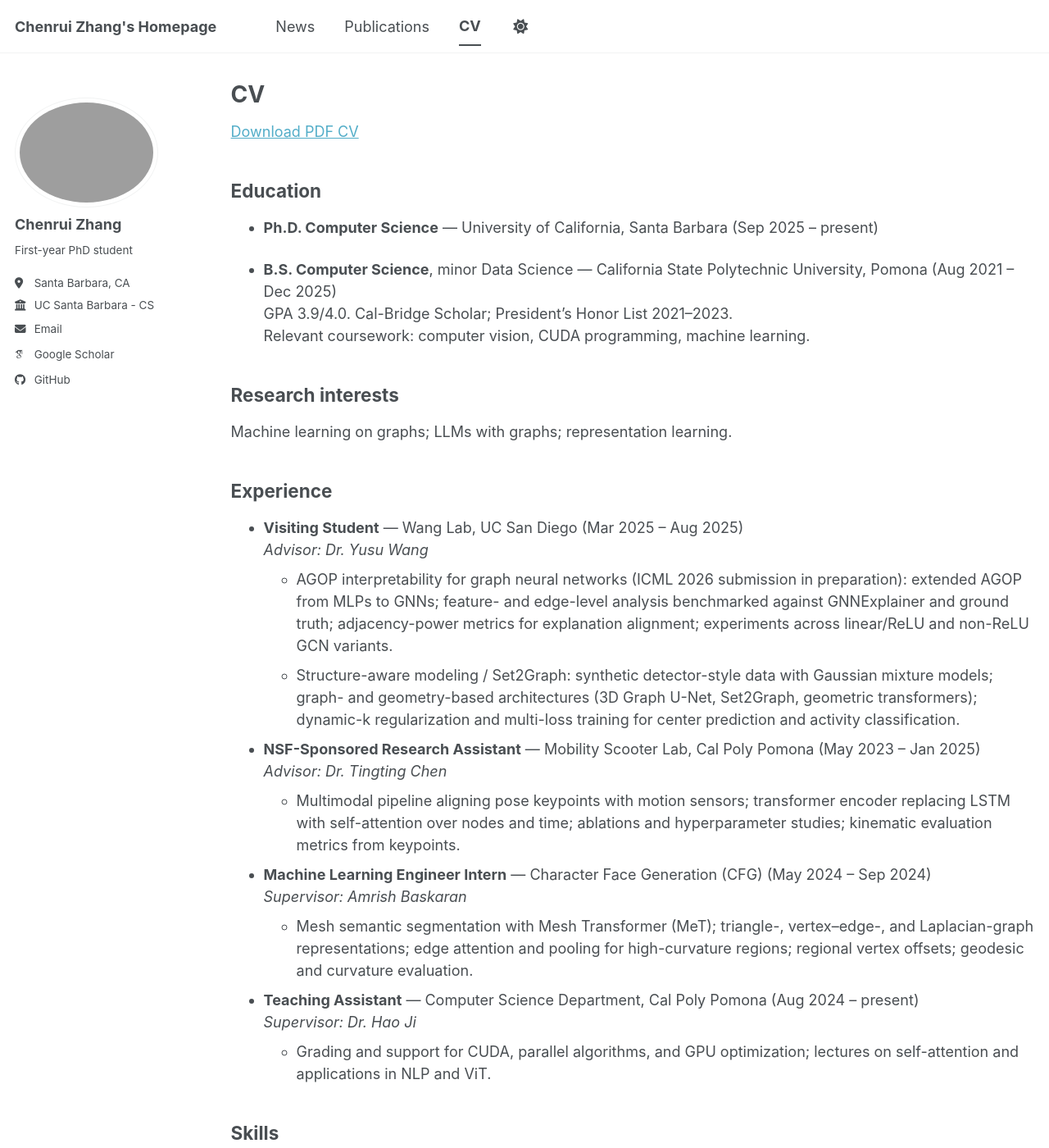
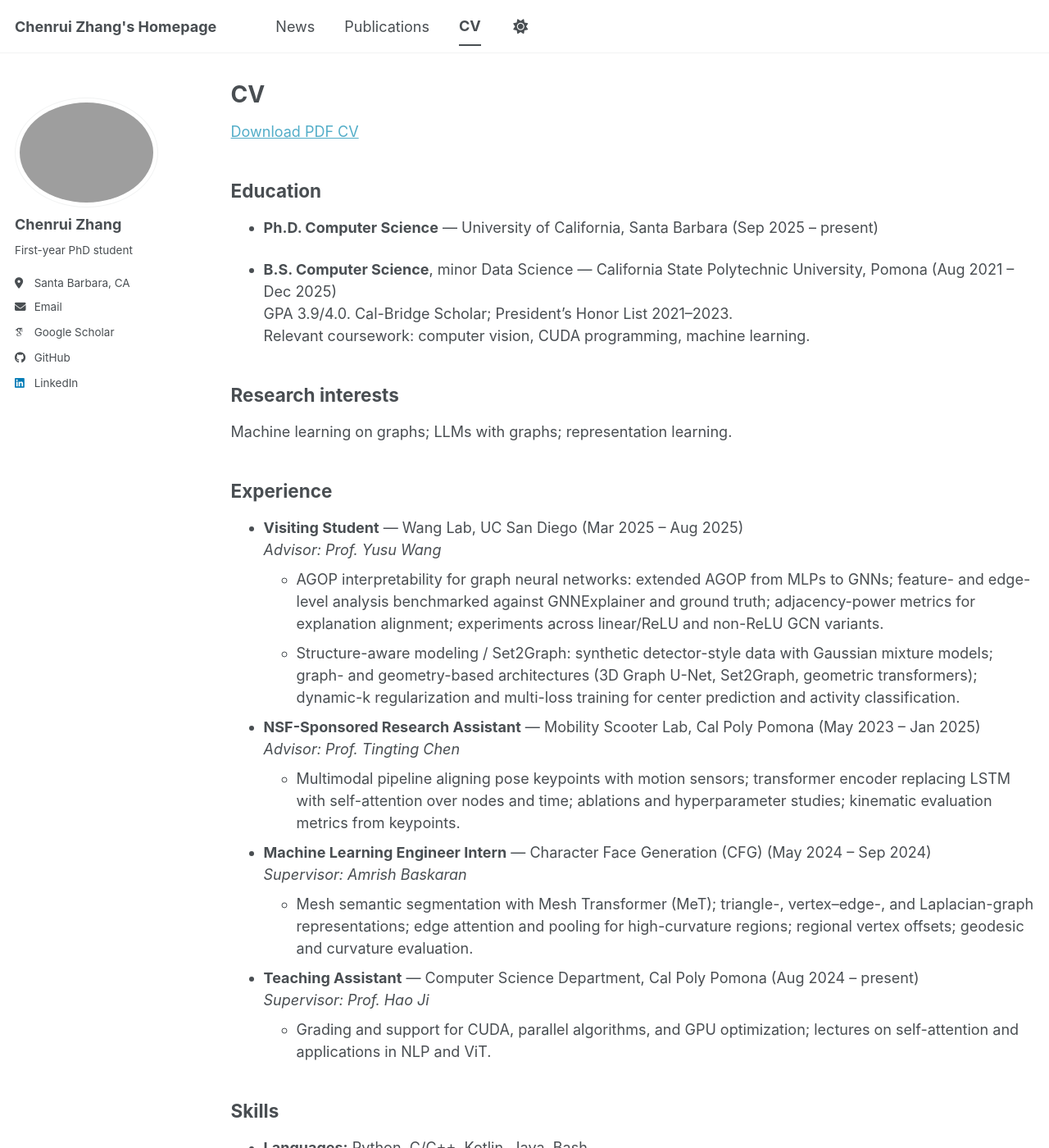
Before and after one commit to Zhang-Chenrui/zhang-chenrui.github.io, a Jekyll site: the page built from _pages/cv.md, in a window 1280 px wide and 1400 px high. Shown: the whole window at 82% size. Built offline with Jekyll 4.4.1, drawn with Linux system fonts in a browser that asks for light colours; some web fonts are replaced; a script bundle is joined from its source files by our own code; library files that are not in the unit come from our copies.

```diff
--- a/_config.yml
+++ b/_config.yml
@@ -27,7 +27,7 @@ author:
   pronouns         : # example: "she/her"
   bio              : "First-year PhD student"
   location         : "Santa Barbara, CA"
-  employer         : "UC Santa Barbara - CS"
+  employer         :
   uri              : # URL
   email            : "chenrui151129@outlook.com"
 
@@ -65,7 +65,7 @@ author:
   keybase          : # Username
   instagram        : # Username
   lastfm           : # Username
-  linkedin         : # Username
+  linkedin         : "chenrui-zhang-79b86a25b"
   mastodon         : # URL
   medium           : # URL
   pinterest        : # Username
--- a/_data/cv.json
+++ b/_data/cv.json
@@ -32,7 +32,7 @@
       "website": "",
       "startDate": "2025-03-01",
       "endDate": "2025-08-01",
-      "summary": "AGOP interpretability for GNNs; structure-aware modeling and Set2Graph-style pipelines (advisor: Yusu Wang)."
+      "summary": "AGOP interpretability for GNNs; structure-aware modeling and Set2Graph-style pipelines (advisor: Prof. Yusu Wang)."
     },
     {
       "company": "Cal Poly Pomona — Mobility Scooter Lab",
@@ -40,7 +40,7 @@
       "website": "",
       "startDate": "2023-05-01",
       "endDate": "2025-01-01",
-      "summary": "Multimodal pose and motion modeling for mobility analysis (advisor: Tingting Chen)."
+      "summary": "Multimodal pose and motion modeling for mobility analysis (advisor: Prof. Tingting Chen)."
     },
     {
       "company": "Character Face Generation (CFG)",
--- a/_pages/cv.md
+++ b/_pages/cv.md
@@ -26,12 +26,12 @@ Machine learning on graphs; LLMs with graphs; representation learning.
 ## Experience
 
 * **Visiting Student** — Wang Lab, UC San Diego (Mar 2025 – Aug 2025)
-  *Advisor: Dr. Yusu Wang*
-  - AGOP interpretability for graph neural networks (ICML 2026 submission in preparation): extended AGOP from MLPs to GNNs; feature- and edge-level analysis benchmarked against GNNExplainer and ground truth; adjacency-power metrics for explanation alignment; experiments across linear/ReLU and non-ReLU GCN variants.
+  *Advisor: Prof. Yusu Wang*
+  - AGOP interpretability for graph neural networks: extended AGOP from MLPs to GNNs; feature- and edge-level analysis benchmarked against GNNExplainer and ground truth; adjacency-power metrics for explanation alignment; experiments across linear/ReLU and non-ReLU GCN variants.
   - Structure-aware modeling / Set2Graph: synthetic detector-style data with Gaussian mixture models; graph- and geometry-based architectures (3D Graph U-Net, Set2Graph, geometric transformers); dynamic-k regularization and multi-loss training for center prediction and activity classification.
 
 * **NSF-Sponsored Research Assistant** — Mobility Scooter Lab, Cal Poly Pomona (May 2023 – Jan 2025)
-  *Advisor: Dr. Tingting Chen*
+  *Advisor: Prof. Tingting Chen*
   - Multimodal pipeline aligning pose keypoints with motion sensors; transformer encoder replacing LSTM with self-attention over nodes and time; ablations and hyperparameter studies; kinematic evaluation metrics from keypoints.
 
 * **Machine Learning Engineer Intern** — Character Face Generation (CFG) (May 2024 – Sep 2024)
@@ -39,7 +39,7 @@ Machine learning on graphs; LLMs with graphs; representation learning.
   - Mesh semantic segmentation with Mesh Transformer (MeT); triangle-, vertex–edge-, and Laplacian-graph representations; edge attention and pooling for high-curvature regions; regional vertex offsets; geodesic and curvature evaluation.
 
 * **Teaching Assistant** — Computer Science Department, Cal Poly Pomona (Aug 2024 – present)
-  *Supervisor: Dr. Hao Ji*
+  *Supervisor: Prof. Hao Ji*
   - Grading and support for CUDA, parallel algorithms, and GPU optimization; lectures on self-attention and applications in NLP and ViT.
 
 ## Skills
```
Also changed, not shown: _pages/about.md (+2 -2 lines), _pages/news.md (+1 -1 lines).
